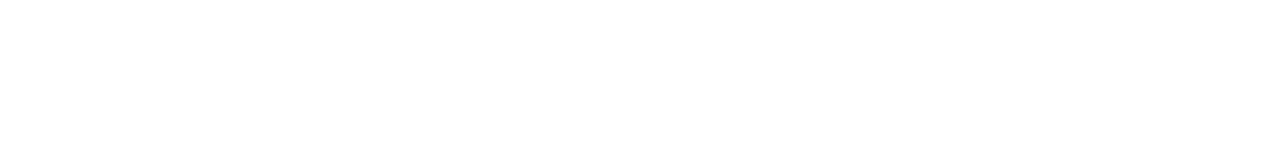
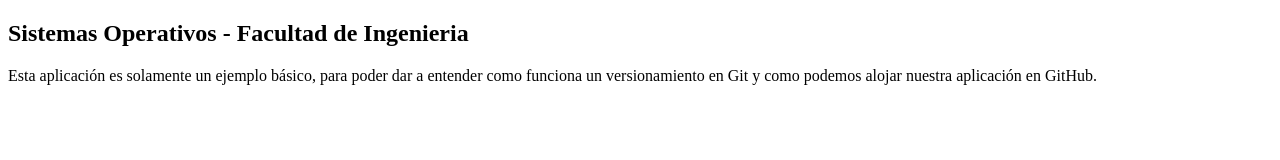
Before and after one commit to Kevinisky27/AppVersion, a plain HTML site: page index.html in a window 1280 px wide. Drawn offline with Linux system fonts and the light colour scheme.

Commit message:
template principal

```diff
--- a/index.html
+++ b/index.html
@@ -8,6 +8,10 @@
   <title>Versiones en GitHub</title>
 </head>
 <body>
+  <section>
+    <h1>Sistemas Operativos - Facultad de Ingenieria</h1>
 
+    <p>Esta aplicación es solamente un ejemplo básico, para poder dar a entender como funciona un versionamiento en Git y como podemos alojar nuestra aplicación en GitHub.</p>
+  </section>
 </body>
 </html>
```
